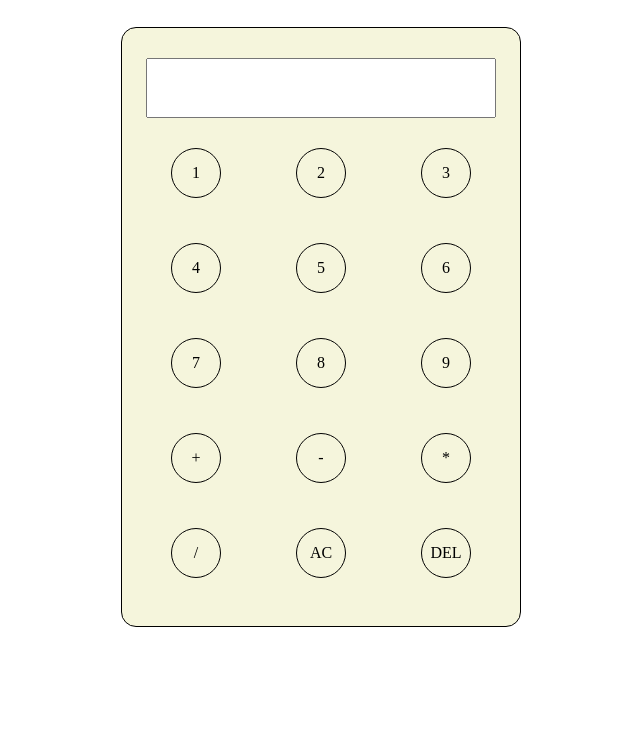
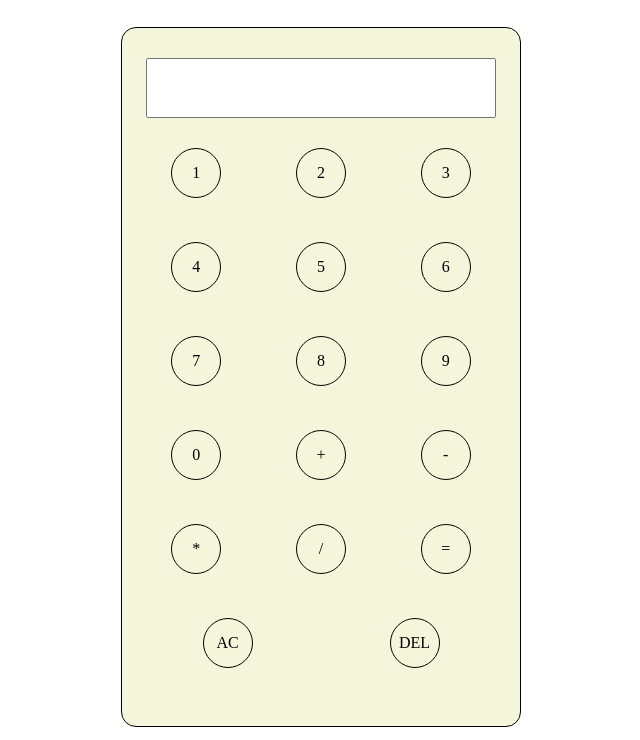
Before and after one commit to arashad202/Odin-calculator, a plain HTML site: page index.html in a window 1280 px wide. Shown: the part 60-800 px from the top of the page, without its empty margins (319-959 px from the left). Drawn offline with Linux system fonts and the light colour scheme.

Commit message:
Increase calc height

```diff
--- a/index.html
+++ b/index.html
@@ -24,10 +24,12 @@
                 <div class="num">7</div>
                 <div class="num">8</div>
                 <div class="num">9</div>
+                <div class="num">0</div>
                 <div class="operator">+</div>
                 <div class="operator">-</div>
                 <div class="operator">*</div>
                 <div class="operator">/</div>
+                <div class="operator result">=</div>
                 <div class="operator reset">AC</div>
                 <div class="operator delete">DEL</div>
             </div>
--- a/style.css
+++ b/style.css
@@ -17,7 +17,7 @@ main {
 
 .calc {
     width: 400px;
-    height: 600px;
+    height: 700px;
     background-color: beige;
     border: 1px solid black;
     border-radius: 15px;
@@ -41,7 +41,7 @@ main {
     justify-content: space-around;
     align-items: center;
     flex-wrap: wrap;
-    gap: 45px;
+    gap: 44px;
 }
 
 .num, .operator {
```
